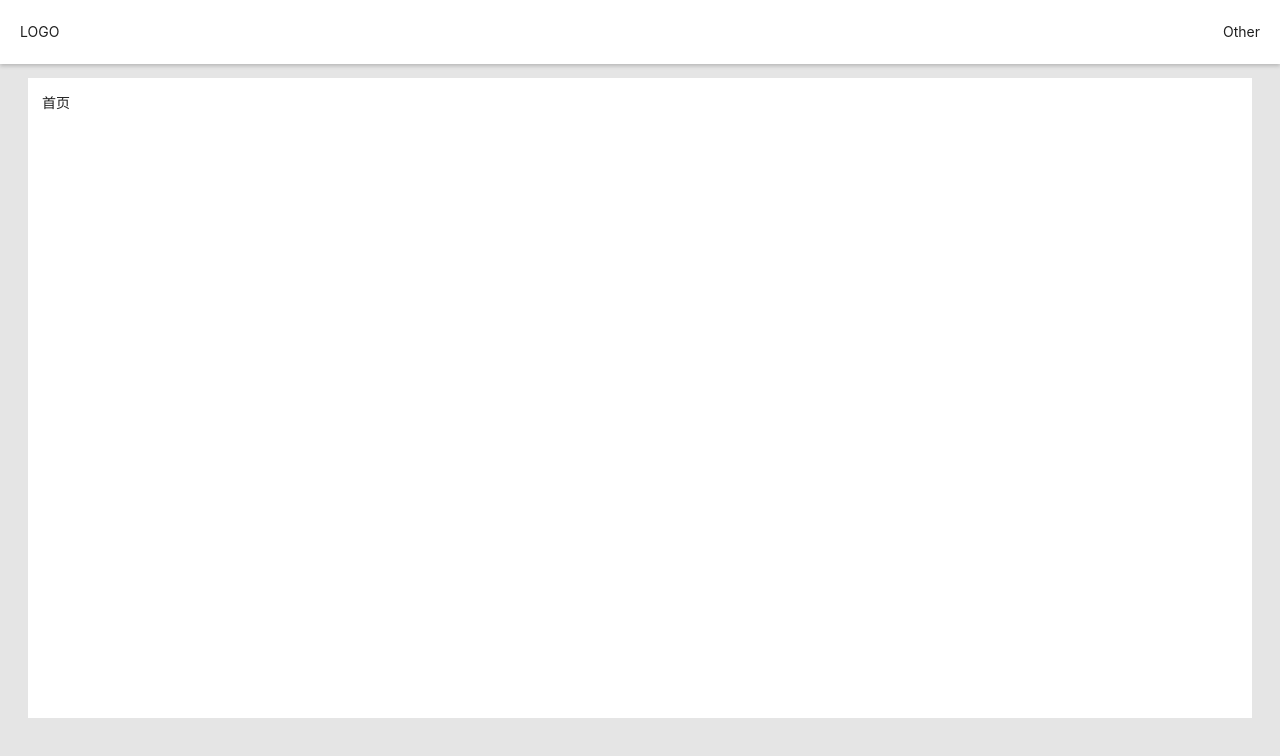
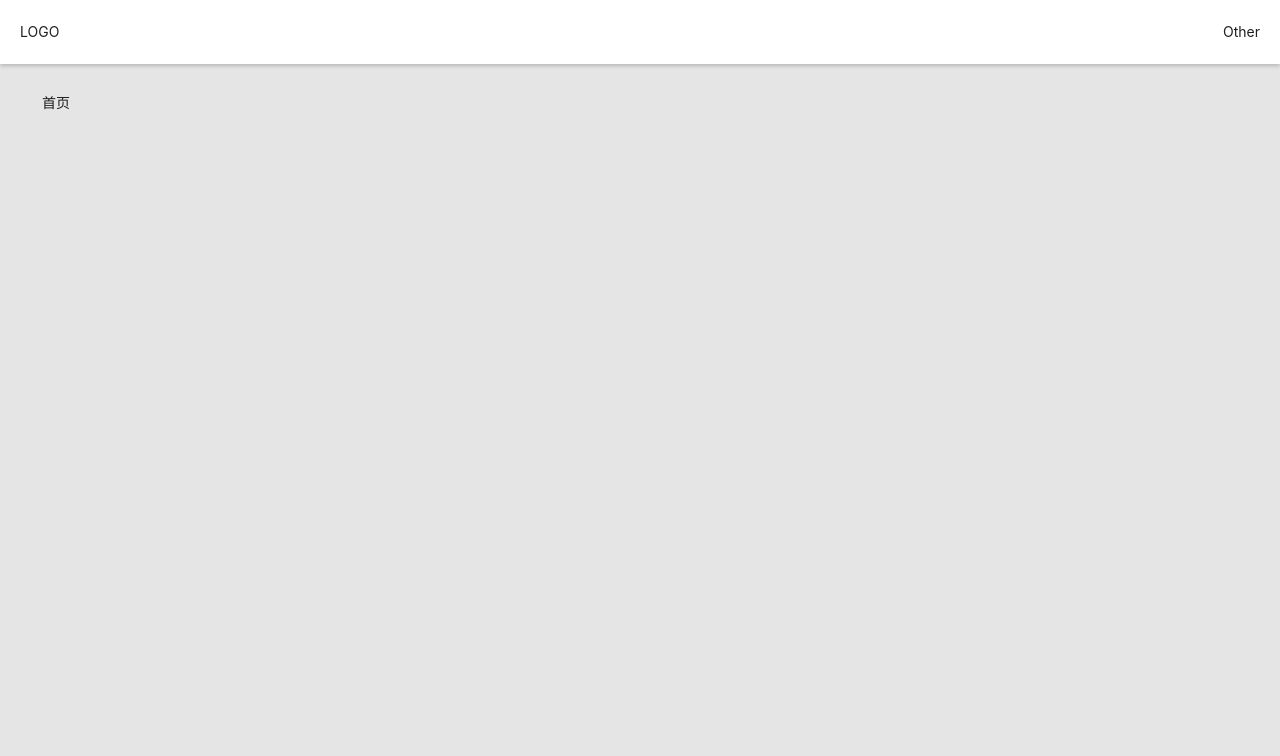
Before and after one commit to Wang-Qing1/react-app, a React (Create React App) app: page / in a window 1280 px wide. Shown: the top 756 px of the page. Built offline with nearby package versions, Linux system fonts and the light colour scheme.

Commit message:
整体页面颜色统一

```diff
--- a/src/components/AppFrame/AppContent/AppContent.css
+++ b/src/components/AppFrame/AppContent/AppContent.css
@@ -1,6 +1,5 @@
 .app-frame-content {
     margin: 1em 2em;
     padding: 1em;
-    background-color: #FFFFFF;
     min-height: 80vh;
 }
```
